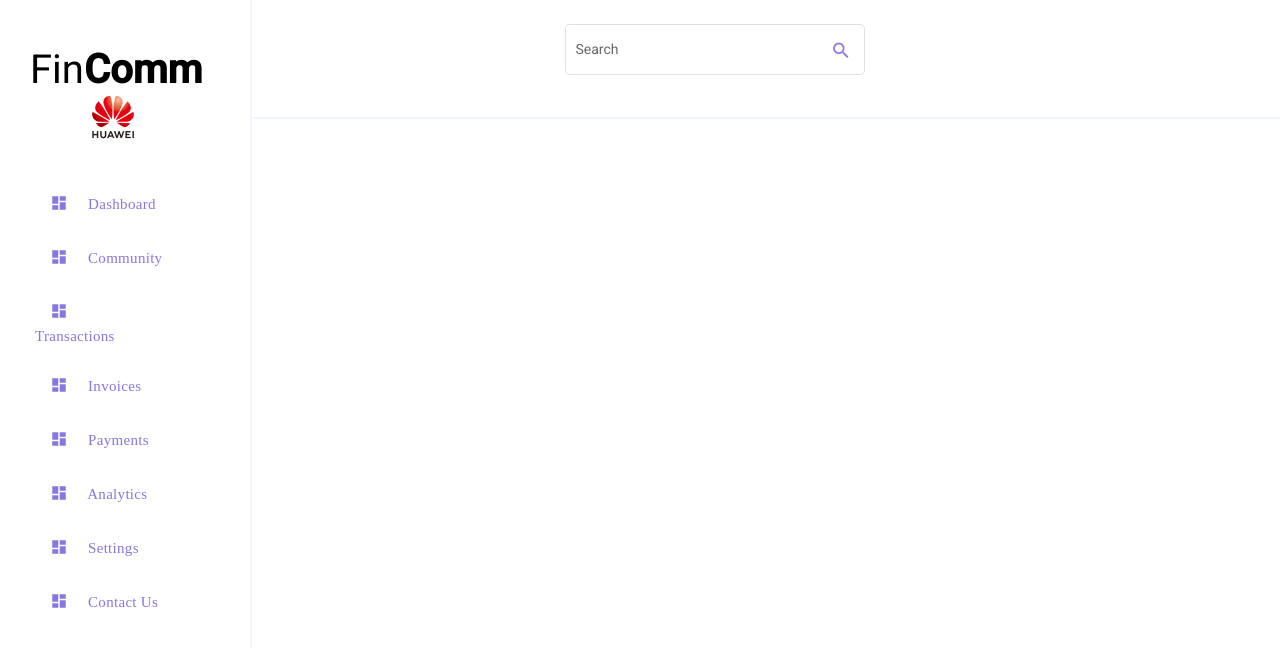
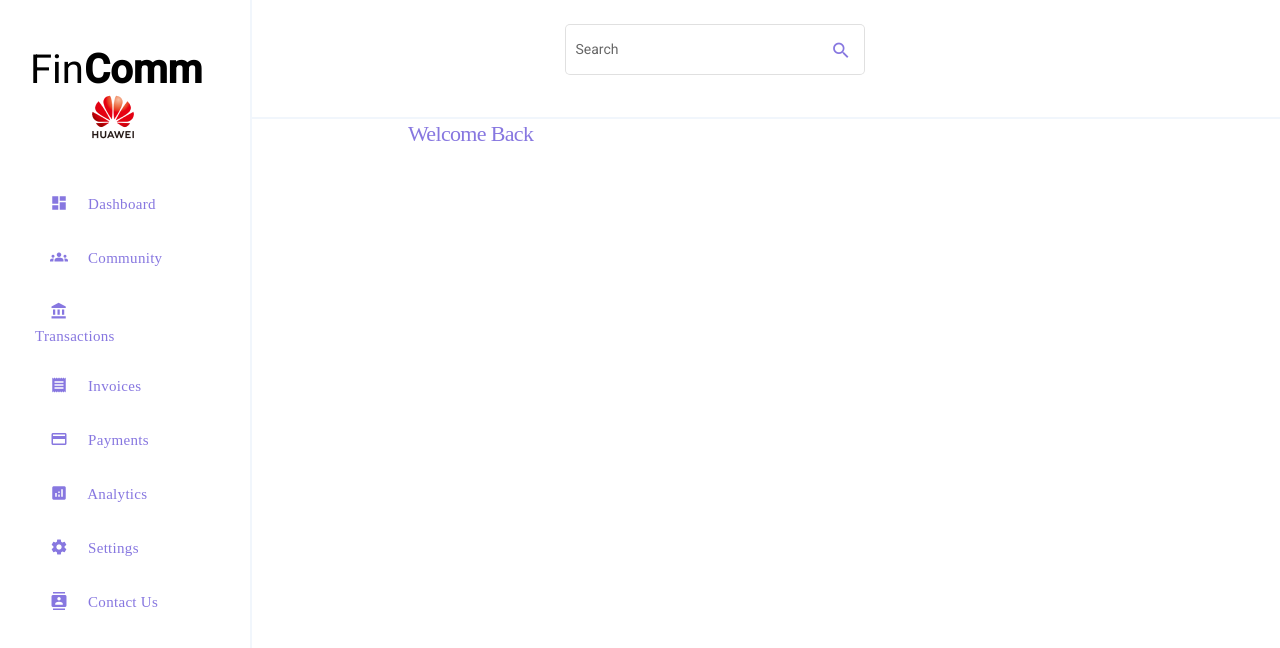
Before and after one commit to AnchuKJ/FinComm, an Angular app in the folder FinComm-UI/fincomm/: page / in a window 1280 px wide. Shown: the top 648 px of the page. Built offline with nearby package versions, Linux system fonts and the light colour scheme.

Commit message:
UI Changes
UI changes

```diff
--- a/FinComm-UI/fincomm/src/app/app.component.html
+++ b/FinComm-UI/fincomm/src/app/app.component.html
@@ -14,43 +14,43 @@
         </div>
         <div>
           <a routerLink="/community" routerLinkActive="active">
-            <mat-icon>dashboard</mat-icon>
+            <mat-icon>groups</mat-icon>
             Community
           </a>
         </div>
         <div>
           <a routerLink="/transaction" routerLinkActive="active">
-            <mat-icon>dashboard</mat-icon>
+            <mat-icon>account_balance</mat-icon>
             Transactions
           </a>
         </div>
         <div>
           <a routerLink="/invoices" routerLinkActive="active">
-            <mat-icon>dashboard</mat-icon>
+            <mat-icon>receipt</mat-icon>
             Invoices
           </a>
         </div>
         <div>
           <a routerLink="/payments" routerLinkActive="active">
-            <mat-icon>dashboard</mat-icon>
+            <mat-icon>payment</mat-icon>
             Payments
           </a>
         </div>
         <div>
           <a routerLink="/analytics" routerLinkActive="active">
-            <mat-icon>dashboard</mat-icon>
+            <mat-icon>analytics</mat-icon>
             Analytics
           </a>
         </div>
         <div>
           <a routerLink="/settings" routerLinkActive="active">
-            <mat-icon>dashboard</mat-icon>
+            <mat-icon>settings</mat-icon>
             Settings
           </a>
         </div>
         <div>
           <a routerLink="/contactus" routerLinkActive="active">
-            <mat-icon>dashboard</mat-icon>
+            <mat-icon>contacts</mat-icon>
             Contact Us
           </a>
         </div>
@@ -67,7 +67,17 @@
       </div>
     </div>
     <div class="maindiv">
-      <router-outlet></router-outlet>
+      <router-outlet>
+      </router-outlet>
+        <div>
+          <div class="welcomediv">
+            Welcome Back
+          </div>
+          <div class="communitydiv" style="width:1000px;">
+             NEW COMMUNITY
+          </div>
+        </div>
+
     </div>
   </div>
 </div>
--- a/FinComm-UI/fincomm/src/app/app.component.scss
+++ b/FinComm-UI/fincomm/src/app/app.component.scss
@@ -62,12 +62,47 @@
                }
                 .mat-form-field-infix{
                     border: 1px solid;
+                    border-radius: 90px;
                 }
+
             }
         }
 
         .maindiv{
+            .welcomediv{
+                position: absolute;
+                width: 160px;
+                height: 31px;
+                left: 408px;
+                top: 118px;
 
+                font-family: 'Poppins';
+                font-style: normal;
+                font-weight: 600 bold;
+                font-size: 22px;
+                line-height: 143%;
+                letter-spacing: -0.03em;
+                color: #8777E0;
+            }
+            .communitydiv{
+                position: absolute;
+                left: 40px;
+                right: 0%;
+                top: 22.22%;
+                bottom: 22.22%;
+
+                font-family: 'Poppins';
+                font-style: normal;
+                font-weight: 600;
+                font-size: 14px;
+                line-height: 143%;
+                /* identical to box height, or 20px */
+
+                letter-spacing: 0.02em;
+                text-transform: uppercase;
+
+                color: #FFFFFF;
+            }
         }
     }
 }
--- a/FinComm-UI/fincomm/src/app/app.module.ts
+++ b/FinComm-UI/fincomm/src/app/app.module.ts
@@ -13,6 +13,7 @@ import { DashboardComponent } from './dashboard/dashboard.component';
 import { CommunitydetailsComponent } from './communitydetails/communitydetails.component';
 import { FlexLayoutModule } from '@angular/flex-layout';
 import {MatInputModule} from '@angular/material/input';
+
 
 @NgModule({
   declarations: [
```
